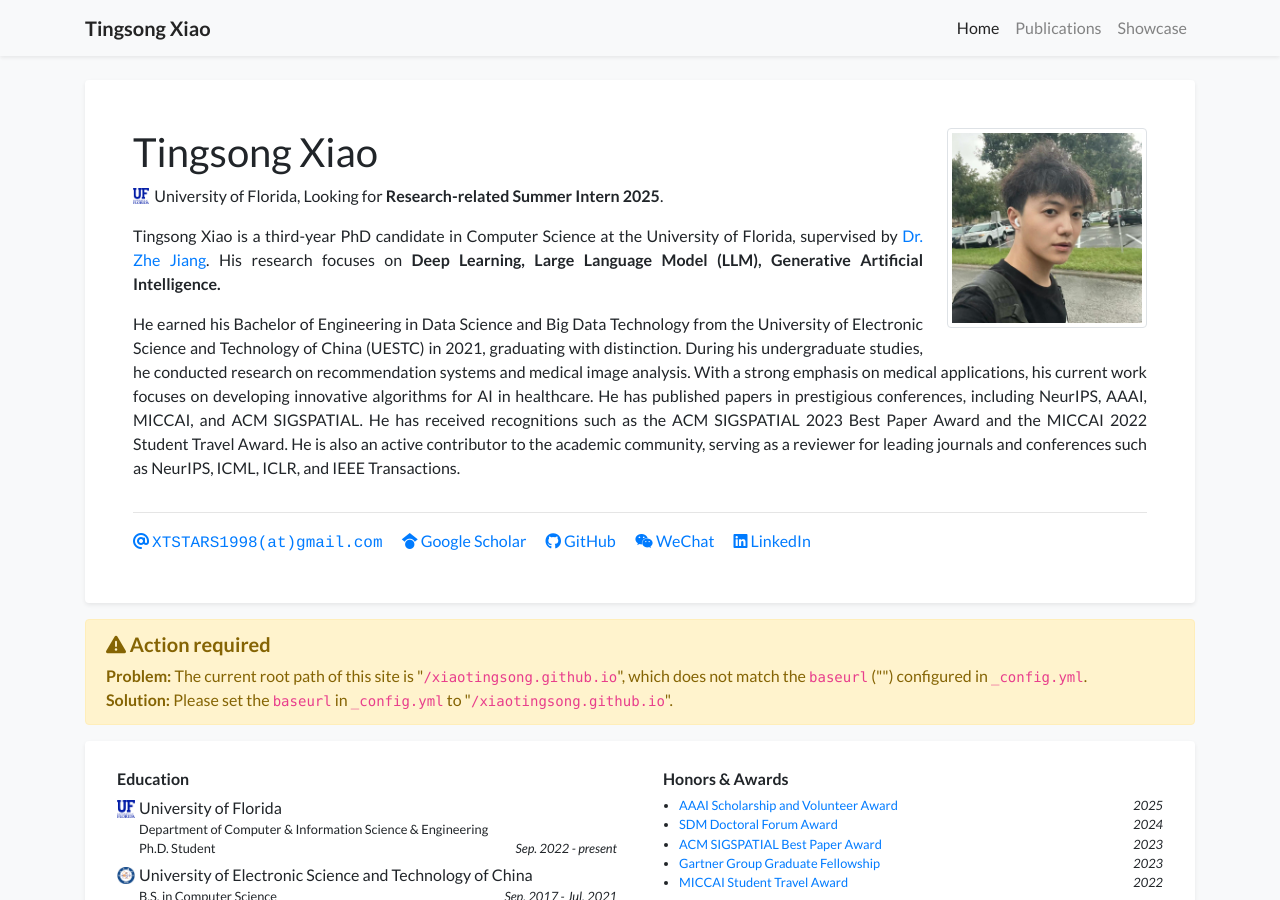
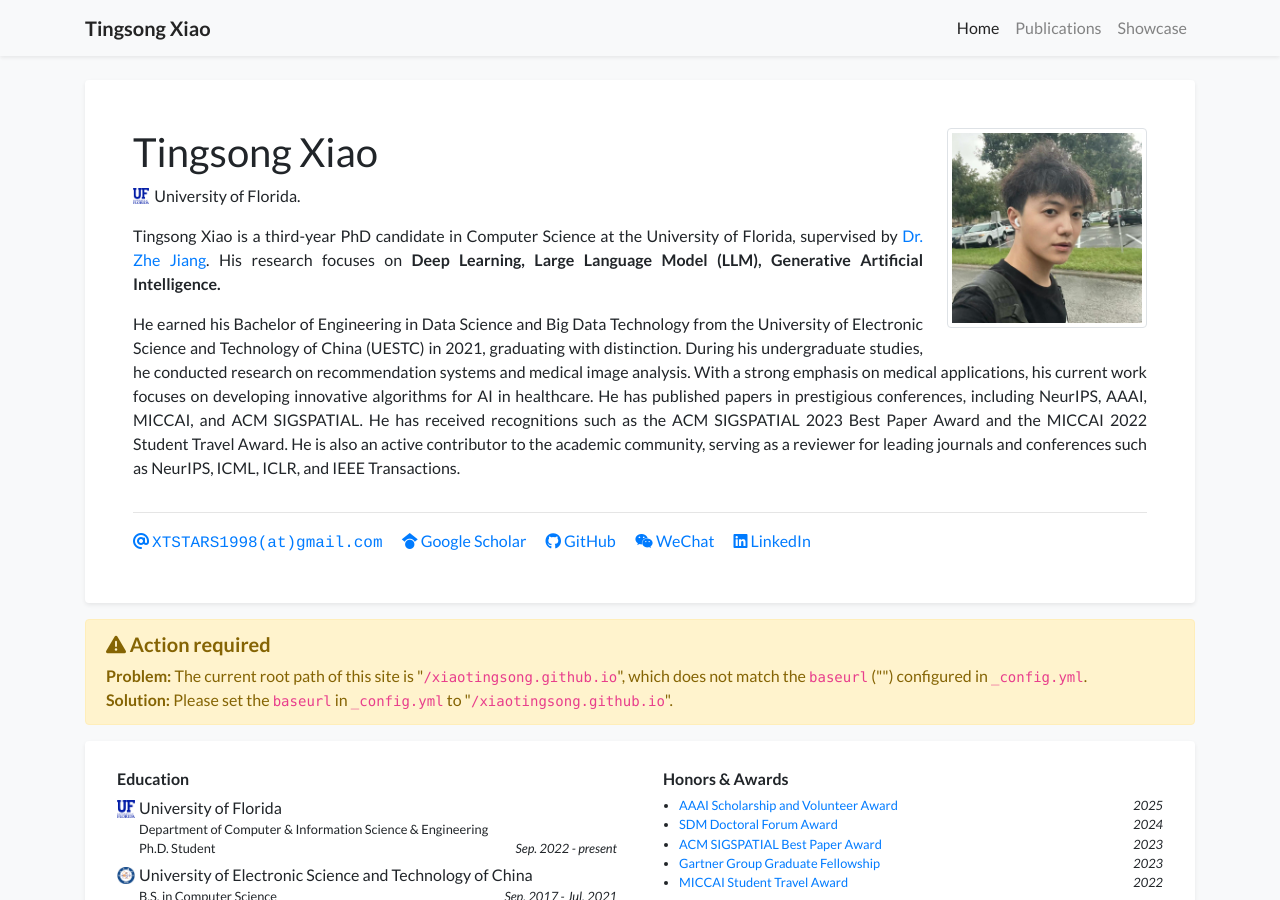
Before and after one commit to xiaotingsong/xiaotingsong.github.io, a Jekyll site: the page built from index.html, in a window 1280 px wide and 900 px high. Built offline with Jekyll 4.4.1, drawn with Linux system fonts in a browser that asks for light colours; nearby versions of some CDN libraries; a style sheet for code colours, icons or effects is not loaded.

Commit message:
Update profile.yml

```diff
--- a/_data/profile.yml
+++ b/_data/profile.yml
@@ -4,7 +4,7 @@ navbar_name: "Tingsong Xiao"
 
 positions:
 - logo: /assets/images/badges/UFlogo.png  # Logo is optional
-  name: University of Florida, Looking for <strong>Research-related Summer Intern 2025</strong>.
+  name: University of Florida.
 
 email: "XTSTARS1998@gmail.com"
 # cv_link: link-to-your-cv-file
```
